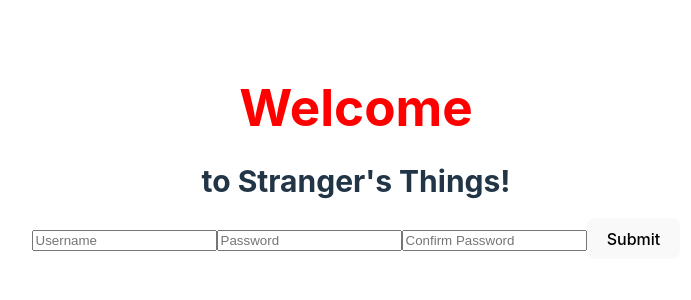
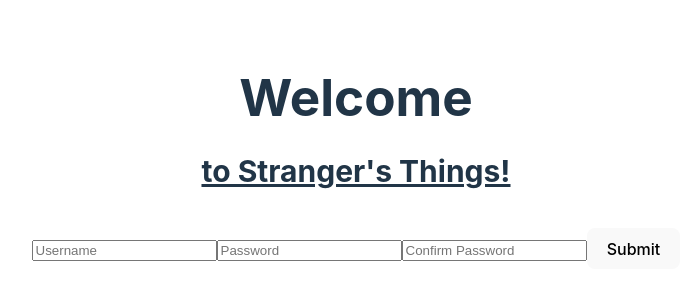
Before and after one commit to Chandlerwych/StrangerThings, a React (Vite) app: page / in a window 1280 px wide. Shown: the part 248-548 px from the top of the page, without its empty margins (284-975 px from the left). Built offline with nearby package versions, Linux system fonts and the light colour scheme; no server answers.

Commit message:
includes logout button

```diff
--- a/src/App.css
+++ b/src/App.css
@@ -42,8 +42,17 @@
 
 h2{
   font-size: 30px;
+  padding-bottom: 20px;
+  text-decoration: underline;
 }
 
-h1{
+header h1{
   color:red;
+  font-size: 35px;
 }
+
+header{
+  display: flex;
+  justify-content: space-around;
+  align-items: center;
+}
--- a/src/components/HomeComponent.jsx
+++ b/src/components/HomeComponent.jsx
@@ -5,7 +5,10 @@ import PostsComponent from "./PostsComponent";
 const HomeComponent = ({ posts, user }) => {
   return (
     <div>
-      <h1>Hello, {user.username}</h1>
+      <header>
+        <h1>Welcome to Stranger's Things, {user.username}!</h1>
+        <button>Log Out</button>
+      </header>
       <h2>Here are your posts!</h2>
       {/* Map through the posts array created in App.jsx and create a new array of the singlePost */}
       {posts.map((singlePost) => {
```
